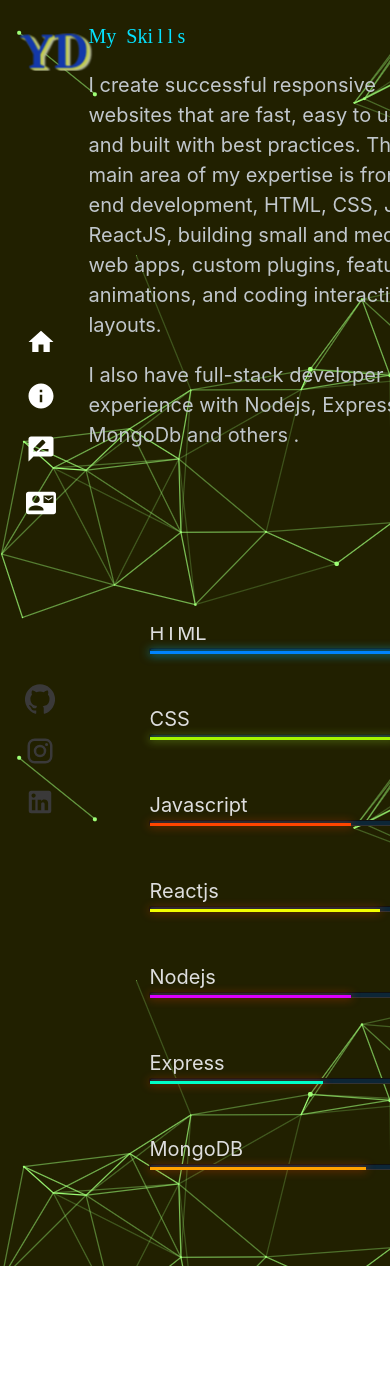
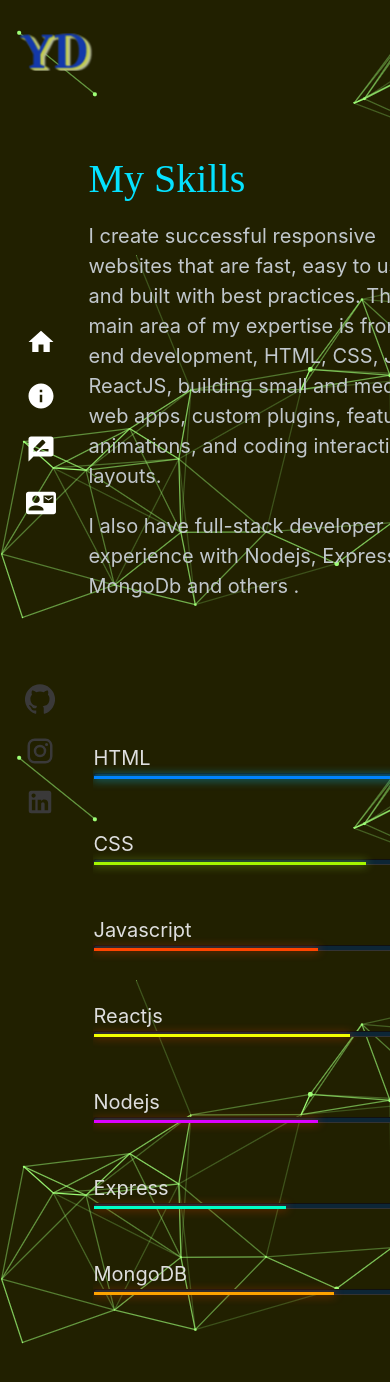
Before and after one commit to yashdaswani/portfolioreact1, a React (Create React App) app: page /skill in a window 390 px wide. Shown: the top 1382 px of the page. Before the commit the page ends 1266 px from the top, so only its background shows below. Built offline with nearby package versions, Linux system fonts and the light colour scheme; a web font is replaced by a local one.

Commit message:
updatednew

```diff
--- a/src/components/About.css
+++ b/src/components/About.css
@@ -7,6 +7,17 @@
     width: 100vw;
     height: 100vh;
 }
+
+.heading1 {
+    padding: 3rem 0;
+    height: 20%;
+}
+
+.about-heading h1 span {
+    font-size: 3.5rem !important;
+}
+
+
 
 .text-zone{
     width:40%;
@@ -19,7 +30,7 @@
         min-height: 566px;
         opacity: 0;
         position: absolute;
-        top: 22%;
+        top: 30%;
         left: 7%;
         -webkit-transform-style: preserve-3d;
         transform-style: preserve-3d;
@@ -44,6 +55,10 @@
     .about-page{
         flex-direction: row;
     }
+
+    .about-heading h1 span {
+        font-size: 2rem !important;
+    }
     .text-zone{
         width: 80%;
         top: 5%;
@@ -53,7 +68,7 @@
     .about_sphere{
         height: 10%;
         position: relative;
-        top: 20%;
+        top: 14rem;
         left: 8%;
     }
 }
--- a/src/components/About.js
+++ b/src/components/About.js
@@ -18,13 +18,16 @@
 
       <div className="about-page ">
         <div className="text-zone " >
-          <h1 style={{marginBottom:"30px",color:"#05e2ff",fontFamily:"-moz-initial",fontSize:"3.5rem"}}>
+          <div className='about-heading heading1'>
+          <h1 style={{color:"#05e2ff",fontFamily:"-moz-initial"}}>
             <AnimatedLetters
               letterClass={letterClass}
               strArray={['A', 'b', 'o', 'u', 't', ' ', 'm', 'e']}
               idx={15}
+              style={{fontSize:"5rem"}}
               />
           </h1>
+          </div>
           <p>
             Hello! My name is Yash Kumar Daswani, a self-taught passionate Full-Stack Web Developer from India .I enjoy creating things that live on the internet.
             I've made countless side projects and I also posses magical powers of using react to build delightful user interfaces.
--- a/src/components/Contact.css
+++ b/src/components/Contact.css
@@ -133,6 +133,9 @@
         width: 100vw !important;
         height: 120vh;
     }
+    .contact-heading h1 span{
+        font-size: 2rem;
+    }
     .skillbarcontainer{
         padding-left: 1.7rem;
         width: 100vw;
@@ -144,14 +147,12 @@
         width: 13.5rem;
     }
     .map-wrap {
-        height: 100vh;
+        padding-top: 1rem;
+        padding-left: 5rem;
+        width: 100vw;
 
     }
-    h1{
-        position: relative;
-        top: -8%;
-        height: 2rem;
-    }
+
 
     .contact-form{
 
--- a/src/components/Contact.js
+++ b/src/components/Contact.js
@@ -41,20 +41,22 @@
     <>
       <div className="contact-page">
         <div className="text-zone1 contact-text-zone">
+          <div className="contact-heading">
           <h1
             style={{
-              marginBottom: "0.5rem",
               color: "#05e2ff",
               fontFamily: "-moz-initial",
               fontSize: "3.5rem",
             }}
           >
+
             <AnimatedLetters
               letterClass={letterClass}
               strArray={['G','e','t','','I','n','','T','o','u','c','h']}
               idx={15}
             />
           </h1>
+          </div>
           <p>
             I am interested in freelance opportunities - especially ambitious or
             large projects. However, if you have other request or question,
--- a/src/components/Home.css
+++ b/src/components/Home.css
@@ -2,9 +2,15 @@
 @import url('https://fonts.googleapis.com/css2?family=Gentium+Plus&display=swap');
 
 
+
+.container{
+    height: 100vh;
+    width: 100vw;
+}
 .home-page{
     width: 100vw;
     height: 100vh;
+    display: contents;
     /* display: flex;
     flex-direction: column; */
 }
@@ -131,6 +137,14 @@
     color: #1d1d1d;
 }
 @media only screen and (max-width: 768px){
+    .home-page .text-zone {
+        position: absolute;
+        left: 20%;
+        top: 50%;
+        transform: translateY(-50%);
+        width: 80%;
+        height: 20% !important;
+    }
     .logo-container
     {    width: 100%!important;
         height: 30%;
@@ -146,12 +160,5 @@
         height: 8rem;
 
     }
-    .home-page .text-zone {
-        position: absolute;
-        left: 20%;
-        top: 50%;
-        transform: translateY(-50%);
-        width: 80%;
-    }
 
 }
--- a/src/components/Home.js
+++ b/src/components/Home.js
@@ -61,7 +61,7 @@
             <span className={`${letterClass} _14`} >.</span>
 
           </h1>
-          <h2>Web Developer / Computer Science Enginner / Learner</h2>
+          <h2>Web Developer / Game Developer / Computer Science Enginner / Learner</h2>
           <a href="/" className="contact-button">
                 <div>
                     <span className="bg"></span>
--- a/src/components/SkillBar.css
+++ b/src/components/SkillBar.css
@@ -1,22 +1,24 @@
 
 .container_skillbar {
-    width: 90%;
+    width: 100%;
     overflow: hidden;
 
 }
 .col {
     width: 80%;
-    margin: 0 5%;
     position: relative;
     float: left;
     font-size: 12px;
     line-height: 2em;
-    padding: 5% 0;
+    padding: 5% 0%;
+    margin: 0%;
+
 }
 
 .skill {
     list-style: none;
     padding-top: 5px;
+    margin: 0%;
 }
 .skill li {
     margin-bottom: 4rem;
--- a/src/components/Skills.css
+++ b/src/components/Skills.css
@@ -37,22 +37,30 @@
     animation-fill-mode: forwards;
 }
 @media only screen and (max-width: 786px){
+
     .skill-page{
-        position: relative;
+        position: absolute;
+        top: 15%;
         left: 15%;
         height: 150vh;
         flex-direction: column ;
     }
+
     .text-zone1{
         padding-left: 1.5rem;
         width: 100%;
     }
     .skillbarcontainer{
+        padding-top: 3rem;
         padding-left: 0;
         width: 100%;
     }
-    h1{
-     font-size: 5rem !important;
+    .about-heading h1 span {
+        font-size: 2rem !important;
+    }
+
+    .skill{
+        padding-left: 0% !important;
     }
 
 }
--- a/src/components/Skills.js
+++ b/src/components/Skills.js
@@ -15,13 +15,15 @@
     <>
     <div className="skill-page " >
         <div className="text-zone1" >
-          <h1 style={{marginBottom:"30px",color:"#05e2ff",fontFamily:"-moz-initial",fontSize:"3.5rem"}}>
+          <div className='about-heading'>
+          <h1 style={{color:"#05e2ff",fontFamily:"-moz-initial",fontSize:"3.5rem"}}>
             <AnimatedLetters
               letterClass={letterClass}
               strArray={['M','y',' ','S','k','i','l','l','s']}
               idx={15}
               />
           </h1>
+          </div>
           <p>
           I create successful responsive websites that are fast, easy to use, and built with best practices. The main area of my expertise is front-end development, HTML, CSS, JS, ReactJS, building small and medium web apps, custom plugins, features, animations, and coding interactive layouts.
           </p>
```
Also changed, not shown: src/components/SkillBar.js (line endings or trailing spaces).
